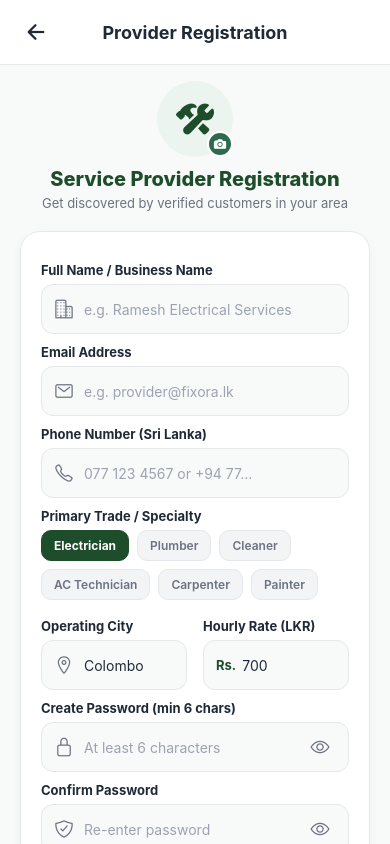
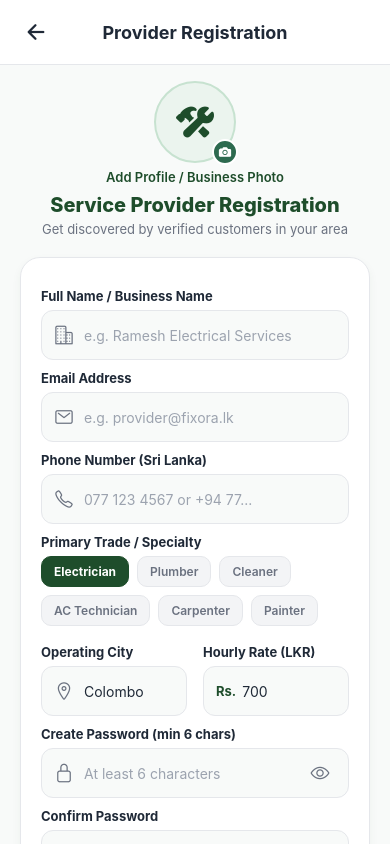
Before and after one commit to Aathi-141/Fixora, a React Native app in the folder frontend/: screen /ProviderSignUp in a window 390 px wide. Built offline with nearby package versions, Linux system fonts and the light colour scheme.

Commit message:
feat(member1): add Filter text label to search bar, sanitize signup success alerts, integrate seamless transparent logo in splash, and add gallery photo picker for signup

```diff
--- a/frontend/package.json
+++ b/frontend/package.json
@@ -15,6 +15,7 @@
     "@react-navigation/native": "^7.0.14",
     "@react-navigation/native-stack": "^7.2.0",
     "expo": "~57.0.26",
+    "expo-image-picker": "~57.0.20",
     "expo-status-bar": "~57.0.1",
     "react": "19.2.3",
     "react-native": "0.86.3",
--- a/frontend/src/context/AuthContext.js
+++ b/frontend/src/context/AuthContext.js
@@ -158,7 +158,7 @@ export const AuthProvider = ({ children }) => {
         success: false,
         message:
           res.message ||
-          'Could not connect to MongoDB Atlas backend. Please verify your connection.',
+          'Could not connect to Fixora service. Please verify your internet connection.',
       };
     } catch (error) {
       return { success: false, message: error.message };
--- a/frontend/src/screens/member1/CustomerSignUpScreen.js
+++ b/frontend/src/screens/member1/CustomerSignUpScreen.js
@@ -10,9 +10,11 @@ import {
   ScrollView,
   ActivityIndicator,
   Alert,
+  Image,
 } from 'react-native';
 import { SafeAreaView } from 'react-native-safe-area-context';
 import { Ionicons } from '@expo/vector-icons';
+import * as ImagePicker from 'expo-image-picker';
 import { colors } from '../../theme/colors';
 import { AuthContext } from '../../context/AuthContext';
 
@@ -24,9 +26,37 @@ export default function CustomerSignUpScreen({ navigation }) {
   const [confirmPassword, setConfirmPassword] = useState('');
   const [showPassword, setShowPassword] = useState(false);
   const [showConfirmPassword, setShowConfirmPassword] = useState(false);
+  const [avatarUri, setAvatarUri] = useState(null);
   const [isSubmitting, setIsSubmitting] = useState(false);
 
   const { register } = useContext(AuthContext);
+
+  const handlePickImage = async () => {
+    try {
+      const { status } = await ImagePicker.requestMediaLibraryPermissionsAsync();
+      if (status !== 'granted') {
+        Alert.alert(
+          'Permission Required',
+          'Fixora needs photo library access to upload your profile photo.'
+        );
+        return;
+      }
+
+      const result = await ImagePicker.launchImageLibraryAsync({
+        mediaTypes: ['images'],
+        allowsEditing: true,
+        aspect: [1, 1],
+        quality: 0.8,
+      });
+
+      if (!result.canceled && result.assets && result.assets.length > 0) {
+        setAvatarUri(result.assets[0].uri);
+      }
+    } catch (err) {
+      console.warn('Image picker error:', err);
+      Alert.alert('Image Selection Error', 'Could not open photo library.');
+    }
+  };
 
   const handleSignUp = async () => {
     // 1. Name validation
@@ -72,13 +102,14 @@ export default function CustomerSignUpScreen({ navigation }) {
       password,
       role: 'customer',
       city: 'Colombo',
+      avatar: avatarUri,
     });
     setIsSubmitting(false);
 
     if (res.success) {
       Alert.alert(
         'Account Created!',
-        `Welcome to Fixora, ${res.user?.name || name.trim()}! Your account has been registered in MongoDB Atlas. Please log in.`,
+        `Welcome to Fixora, ${res.user?.name || name.trim()}! Your account has been successfully created. Please log in.`,
         [
           {
             text: 'Go to Login',
@@ -112,15 +143,33 @@ export default function CustomerSignUpScreen({ navigation }) {
           showsVerticalScrollIndicator={false}
           keyboardShouldPersistTaps="handled"
         >
-          {/* Avatar Placeholder */}
+          {/* Avatar Section */}
           <View style={styles.avatarSection}>
-            <View style={styles.avatarCircle}>
-              <Ionicons name="person" size={40} color={colors.forestGreen} />
-              <TouchableOpacity style={styles.addPhotoBadge}>
-                <Ionicons name="camera" size={16} color={colors.white} />
+            <View style={styles.avatarWrapper}>
+              <TouchableOpacity
+                style={styles.avatarCircle}
+                onPress={handlePickImage}
+                activeOpacity={0.8}
+              >
+                {avatarUri ? (
+                  <Image source={{ uri: avatarUri }} style={styles.avatarImage} />
+                ) : (
+                  <Ionicons name="person" size={40} color={colors.forestGreen} />
+                )}
+              </TouchableOpacity>
+              <TouchableOpacity
+                style={[styles.addPhotoBadge, avatarUri && styles.photoSelectedBadge]}
+                onPress={handlePickImage}
+                activeOpacity={0.8}
+              >
+                <Ionicons name={avatarUri ? 'checkmark' : 'camera'} size={15} color={colors.white} />
               </TouchableOpacity>
             </View>
-            <Text style={styles.avatarHint}>Add Profile Photo</Text>
+            <TouchableOpacity onPress={handlePickImage} activeOpacity={0.7}>
+              <Text style={styles.avatarHint}>
+                {avatarUri ? 'Change Profile Photo' : 'Add Profile Photo'}
+              </Text>
+            </TouchableOpacity>
           </View>
 
           {/* Form Fields */}
@@ -276,20 +325,31 @@ const styles = StyleSheet.create({
     alignItems: 'center',
     marginBottom: 20,
   },
+  avatarWrapper: {
+    width: 86,
+    height: 86,
+    marginBottom: 8,
+    position: 'relative',
+  },
   avatarCircle: {
-    width: 80,
-    height: 80,
-    borderRadius: 40,
+    width: 86,
+    height: 86,
+    borderRadius: 43,
     backgroundColor: '#EBF4EE',
     justifyContent: 'center',
     alignItems: 'center',
-    position: 'relative',
-    marginBottom: 6,
+    borderWidth: 2,
+    borderColor: '#C7E2D0',
+    overflow: 'hidden',
+  },
+  avatarImage: {
+    width: '100%',
+    height: '100%',
   },
   addPhotoBadge: {
     position: 'absolute',
-    bottom: 0,
-    right: 0,
+    bottom: -2,
+    right: -2,
     backgroundColor: colors.emerald,
     width: 28,
     height: 28,
@@ -298,11 +358,15 @@ const styles = StyleSheet.create({
     alignItems: 'center',
     borderWidth: 2,
     borderColor: colors.white,
+    elevation: 3,
+  },
+  photoSelectedBadge: {
+    backgroundColor: colors.forestGreen,
   },
   avatarHint: {
     fontSize: 13,
-    color: colors.textSecondary,
-    fontWeight: '500',
+    color: colors.forestGreen,
+    fontWeight: '600',
   },
   form: {
     backgroundColor: colors.white,
--- a/frontend/src/screens/member1/HomeScreen.js
+++ b/frontend/src/screens/member1/HomeScreen.js
@@ -263,9 +263,13 @@ export default function HomeScreen({ navigation, route }) {
         >
           <Ionicons
             name="options-outline"
-            size={20}
+            size={18}
             color={filterParams.applied ? colors.white : colors.forestGreen}
+            style={{ marginRight: 5 }}
           />
+          <Text style={[styles.filterBtnText, filterParams.applied && styles.filterBtnTextActive]}>
+            Filter
+          </Text>
         </TouchableOpacity>
       </View>
 
@@ -595,15 +599,24 @@ const styles = StyleSheet.create({
     color: colors.textPrimary,
   },
   filterBtn: {
-    width: 44,
+    flexDirection: 'row',
+    alignItems: 'center',
+    justifyContent: 'center',
     height: 44,
+    paddingHorizontal: 12,
     borderRadius: 14,
     backgroundColor: '#EBF4EE',
-    justifyContent: 'center',
-    alignItems: 'center',
   },
   filterBtnActive: {
     backgroundColor: colors.emerald,
+  },
+  filterBtnText: {
+    fontSize: 12,
+    fontWeight: '700',
+    color: colors.forestGreen,
+  },
+  filterBtnTextActive: {
+    color: colors.white,
   },
 
   // Main Scroll Body
--- a/frontend/src/screens/member1/ProviderSignUpScreen.js
+++ b/frontend/src/screens/member1/ProviderSignUpScreen.js
@@ -10,9 +10,11 @@ import {
   ScrollView,
   ActivityIndicator,
   Alert,
+  Image,
 } from 'react-native';
 import { SafeAreaView } from 'react-native-safe-area-context';
 import { Ionicons } from '@expo/vector-icons';
+import * as ImagePicker from 'expo-image-picker';
 import { colors } from '../../theme/colors';
 import { AuthContext } from '../../context/AuthContext';
 
@@ -29,9 +31,37 @@ export default function ProviderSignUpScreen({ navigation }) {
   const [confirmPassword, setConfirmPassword] = useState('');
   const [showPassword, setShowPassword] = useState(false);
   const [showConfirmPassword, setShowConfirmPassword] = useState(false);
+  const [avatarUri, setAvatarUri] = useState(null);
   const [isSubmitting, setIsSubmitting] = useState(false);
 
   const { register } = useContext(AuthContext);
+
+  const handlePickImage = async () => {
+    try {
+      const { status } = await ImagePicker.requestMediaLibraryPermissionsAsync();
+      if (status !== 'granted') {
+        Alert.alert(
+          'Permission Required',
+          'Fixora needs photo library access to upload your business/profile photo.'
+        );
+        return;
+      }
+
+      const result = await ImagePicker.launchImageLibraryAsync({
+        mediaTypes: ['images'],
+        allowsEditing: true,
+        aspect: [1, 1],
+        quality: 0.8,
+      });
+
+      if (!result.canceled && result.assets && result.assets.length > 0) {
+        setAvatarUri(result.assets[0].uri);
+      }
+    } catch (err) {
+      console.warn('Image picker error:', err);
+      Alert.alert('Image Selection Error', 'Could not open photo library.');
+    }
+  };
 
   const handleProviderSignUp = async () => {
     // 1. Name validation
@@ -79,13 +109,14 @@ export default function ProviderSignUpScreen({ navigation }) {
       category,
       city: city.trim() || 'Colombo',
       hourlyRate: Number(hourlyRate) || 700,
+      avatar: avatarUri,
     });
     setIsSubmitting(false);
 
     if (res.success) {
       Alert.alert(
         'Provider Account Created!',
-        `Welcome to Fixora Partner Network! Your ${category} profile has been registered and synced with MongoDB. Please log in to view your incoming jobs.`,
+        `Welcome to Fixora, ${res.user?.name || name.trim()}! Your account has been successfully created. Please log in.`,
         [{ text: 'Go to Login', onPress: () => navigation.navigate('Login') }]
       );
     } else {
@@ -119,12 +150,31 @@ export default function ProviderSignUpScreen({ navigation }) {
         >
           {/* Header Banner & Photo Placeholder */}
           <View style={styles.badgeSection}>
-            <View style={styles.badgeCircle}>
-              <Ionicons name="construct" size={38} color={colors.forestGreen} />
-              <TouchableOpacity style={styles.addPhotoBadge}>
-                <Ionicons name="camera" size={14} color={colors.white} />
+            <View style={styles.badgeWrapper}>
+              <TouchableOpacity
+                style={styles.badgeCircle}
+                onPress={handlePickImage}
+                activeOpacity={0.8}
+              >
+                {avatarUri ? (
+                  <Image source={{ uri: avatarUri }} style={styles.avatarImage} />
+                ) : (
+                  <Ionicons name="construct" size={38} color={colors.forestGreen} />
+                )}
+              </TouchableOpacity>
+              <TouchableOpacity
+                style={[styles.addPhotoBadge, avatarUri && styles.photoSelectedBadge]}
+                onPress={handlePickImage}
+                activeOpacity={0.8}
+              >
+                <Ionicons name={avatarUri ? 'checkmark' : 'camera'} size={14} color={colors.white} />
               </TouchableOpacity>
             </View>
+            <TouchableOpacity onPress={handlePickImage} activeOpacity={0.7}>
+              <Text style={styles.photoHintText}>
+                {avatarUri ? 'Change Profile Photo' : 'Add Profile / Business Photo'}
+              </Text>
+            </TouchableOpacity>
             <Text style={styles.badgeTitle}>Service Provider Registration</Text>
             <Text style={styles.badgeSub}>Get discovered by verified customers in your area</Text>
           </View>
@@ -326,20 +376,31 @@ const styles = StyleSheet.create({
     alignItems: 'center',
     marginBottom: 20,
   },
+  badgeWrapper: {
+    width: 82,
+    height: 82,
+    marginBottom: 6,
+    position: 'relative',
+  },
   badgeCircle: {
-    width: 76,
-    height: 76,
-    borderRadius: 38,
+    width: 82,
+    height: 82,
+    borderRadius: 41,
     backgroundColor: '#EBF4EE',
     justifyContent: 'center',
     alignItems: 'center',
-    marginBottom: 10,
-    position: 'relative',
+    borderWidth: 2,
+    borderColor: '#C7E2D0',
+    overflow: 'hidden',
+  },
+  avatarImage: {
+    width: '100%',
+    height: '100%',
   },
   addPhotoBadge: {
     position: 'absolute',
-    bottom: 0,
-    right: 0,
+    bottom: -2,
+    right: -2,
     backgroundColor: colors.emerald,
     width: 26,
     height: 26,
@@ -348,6 +409,16 @@ const styles = StyleSheet.create({
     alignItems: 'center',
     borderWidth: 2,
     borderColor: colors.white,
+    elevation: 3,
+  },
+  photoSelectedBadge: {
+    backgroundColor: colors.forestGreen,
+  },
+  photoHintText: {
+    fontSize: 13,
+    color: colors.forestGreen,
+    fontWeight: '600',
+    marginBottom: 8,
   },
   badgeTitle: {
     fontSize: 20,
--- a/frontend/src/screens/member1/SplashScreen.js
+++ b/frontend/src/screens/member1/SplashScreen.js
@@ -8,8 +8,8 @@ export default function SplashScreen({ navigation }) {
     <SafeAreaView style={styles.container}>
       <StatusBar barStyle="dark-content" />
       <View style={styles.content}>
-        {/* Brand Official Logo */}
-        <View style={styles.logoContainer}>
+        {/* Brand Official Seamless Logo */}
+        <View style={styles.logoWrap}>
           <Image
             source={require('../../../assets/logo.png')}
             style={styles.logoImage}
@@ -17,8 +17,6 @@ export default function SplashScreen({ navigation }) {
           />
         </View>
 
-        <Text style={styles.appName}>FIXORA</Text>
-        <Text style={styles.tagline}>YOUR HOME, OUR SERVICES</Text>
         <Text style={styles.subtext}>
           Reliable plumbers, electricians, cleaners, painters & AC technicians across Sri Lanka.
         </Text>
@@ -51,7 +49,7 @@ export default function SplashScreen({ navigation }) {
 const styles = StyleSheet.create({
   container: {
     flex: 1,
-    backgroundColor: '#FAFAF8',
+    backgroundColor: '#F8FAF9',
     justifyContent: 'space-between',
     paddingHorizontal: 24,
     paddingVertical: 32,
@@ -60,47 +58,26 @@ const styles = StyleSheet.create({
     flex: 1,
     justifyContent: 'center',
     alignItems: 'center',
+    paddingBottom: 20,
   },
-  logoContainer: {
-    width: 170,
-    height: 170,
-    borderRadius: 28,
-    backgroundColor: colors.white,
+  logoWrap: {
+    width: 250,
+    height: 310,
     justifyContent: 'center',
     alignItems: 'center',
-    marginBottom: 20,
-    shadowColor: '#1E4D2B',
-    shadowOffset: { width: 0, height: 6 },
-    shadowOpacity: 0.1,
-    shadowRadius: 16,
-    elevation: 6,
-    padding: 12,
+    marginBottom: 24,
   },
   logoImage: {
     width: '100%',
     height: '100%',
-  },
-  appName: {
-    fontSize: 32,
-    fontWeight: '800',
-    color: colors.forestGreen,
-    letterSpacing: 2,
-    marginBottom: 6,
-  },
-  tagline: {
-    fontSize: 14,
-    fontWeight: '700',
-    color: colors.emerald,
-    letterSpacing: 1.5,
-    marginBottom: 12,
-    textTransform: 'uppercase',
   },
   subtext: {
     fontSize: 14,
     color: colors.textSecondary,
     textAlign: 'center',
     lineHeight: 22,
-    paddingHorizontal: 20,
+    paddingHorizontal: 24,
+    maxWidth: 320,
   },
   footer: {
     width: '100%',
```
Also changed, not shown: frontend/assets/logo.png.
